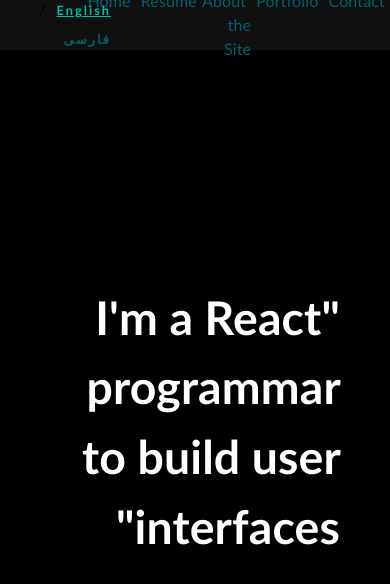
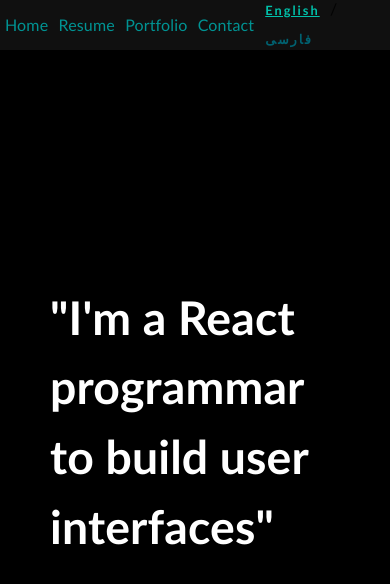
Before and after one commit to sina-olfati/sina-olfati-site, a React (Create React App) app: page / in a window 390 px wide. Shown: the top 584 px of the page. Built offline with nearby package versions, Linux system fonts and the light colour scheme; a web font is replaced by a local one.

Commit message:
fixing translation mistakes | fixing menu more

```diff
--- a/public/assets/locales/en/translation.json
+++ b/public/assets/locales/en/translation.json
@@ -24,7 +24,7 @@
     "home_bottom_wanting": "Why would you want me?",
     "home_bottom_compatible": "Compatible with every tough situation",
     "home_bottom_learning2": "I learn whatever comes out from your mouth",
-    "home_bottom_new": "Leave me alone for one secont, I dives into new things",
+    "home_bottom_new": "Leave me alone for one second, I dive into new things",
     "home_bottom_exercise": "You can come and exercise with me",
     "home_bottom_humble": "Very humble... Depite of using lots of 'me' and 'I'"
 }
--- a/public/assets/locales/fa/translation.json
+++ b/public/assets/locales/fa/translation.json
@@ -2,14 +2,14 @@
     "app_title": "سایت سینا",
 
 
-    "portfolio": "نمونه کار ها",
+    "portfolio": "نمونه کار",
     "about_site": "درباره سایت",
     "resume": "رزومه",
     "home": "خانه",
     "contact": "تماس",
 
 
-    "home_top": "من، یک برنامه نویس ریکت برای ساخت رابط های کاربری هستم",
+    "home_top": "من یک برنامه نویس ریکت برای ساخت رابط های کاربری هستم",
     "home_middle_im": "نام من،",
     "home_middle_name": "سینا الفتی",
     "home_bottom_age": "19 ساله",
--- a/public/index.html
+++ b/public/index.html
@@ -18,7 +18,7 @@
   </head>
 
   <body dir="ltr">
-    <div id="root" dir="rtl"></div>
+    <div id="root"></div>
     <script>
       if("serviceWorker" in navigator) {
         window.addEventListener("load", () => {
--- a/src/components/Menu.css
+++ b/src/components/menu/Menu.css
@@ -23,33 +23,29 @@ header {
     justify-content: center;
 }
 
-ul {
+.options ul {
     color: black;
     list-style-type: none;
-    font-size: 1rem;
     display: flex;
     justify-content: space-between;
     flex-wrap: nowrap;
     margin: 0;
     padding: 0px;
-    width: 90%;
+    width: 75%;
 }
 
 .link {
     text-decoration: none;
-    color: #016170;
-    /* font-family: IRANSans, 'Gill Sans', 'Gill Sans MT', Calibri, 'Trebuchet MS', sans-serif; */
+    /* color: #016170; */
+    color: #009393;
     transition: 0.2s;
-    font-weight: 400;
+    font-weight: 300;
+    font-size: 1.1rem;
     padding: 5px;
 }
 
-.link::selection {
-    text-decoration: underline;
-}
-
 .link:hover {
-    color: #009393;
+    color: #016170;
 }
 
 /* changing lang */
@@ -76,9 +72,11 @@ ul {
     .options{
         width: 70%;
     }
-    ul {
+    .options ul {
       width: 100%;
-      font-size: 0.8rem;
+    }
+    .link{
+        font-size: 1rem;
     }
     .top-bar{
         height: 50px;
--- a/src/components/Menu.tsx
+++ b/src/components/menu/Menu.tsx
@@ -32,11 +32,10 @@ const Menu = () => {
       <div className='top-bar'>
       <div className='options' lang={language}>
         <ul>
+          <li><Link to={"/"} className='link'>{t("home")}</Link></li>
+          <li><Link to={"/resume"} className='link'>{t("resume")}</Link></li>
+          <li><Link to={"/portfolio"} className='link'>{t("portfolio")}</Link></li>
           <li><Link to={"/contact"} className='link'>{t("contact")}</Link></li>
-          <li><Link to={"/portfolio"} className='link'>{t("portfolio")}</Link></li>
-          <li><Link to={"/aboutsite"} className='link'>{t("about_site")}</Link></li>
-          <li><Link to={"/resume"} className='link'>{t("resume")}</Link></li>
-          <li><Link to={"/"} className='link'>{t("home")}</Link></li>
         </ul>
       </div>
       <div className='changing-lang'>
--- a/src/screens/Home.tsx
+++ b/src/screens/Home.tsx
@@ -2,7 +2,7 @@ import React, {useEffect, useState} from 'react'
 import './Home.css'
 
 // components
-import Menu from '../components/Menu'
+import Menu from '../components/menu/Menu'
 import About from '../components/home/About';
 
 // // i18next
```
Also changed, not shown: src/components/menu/Menu2.tsx (added, +24 -0 lines), src/components/menu/Menu2.css (added).
